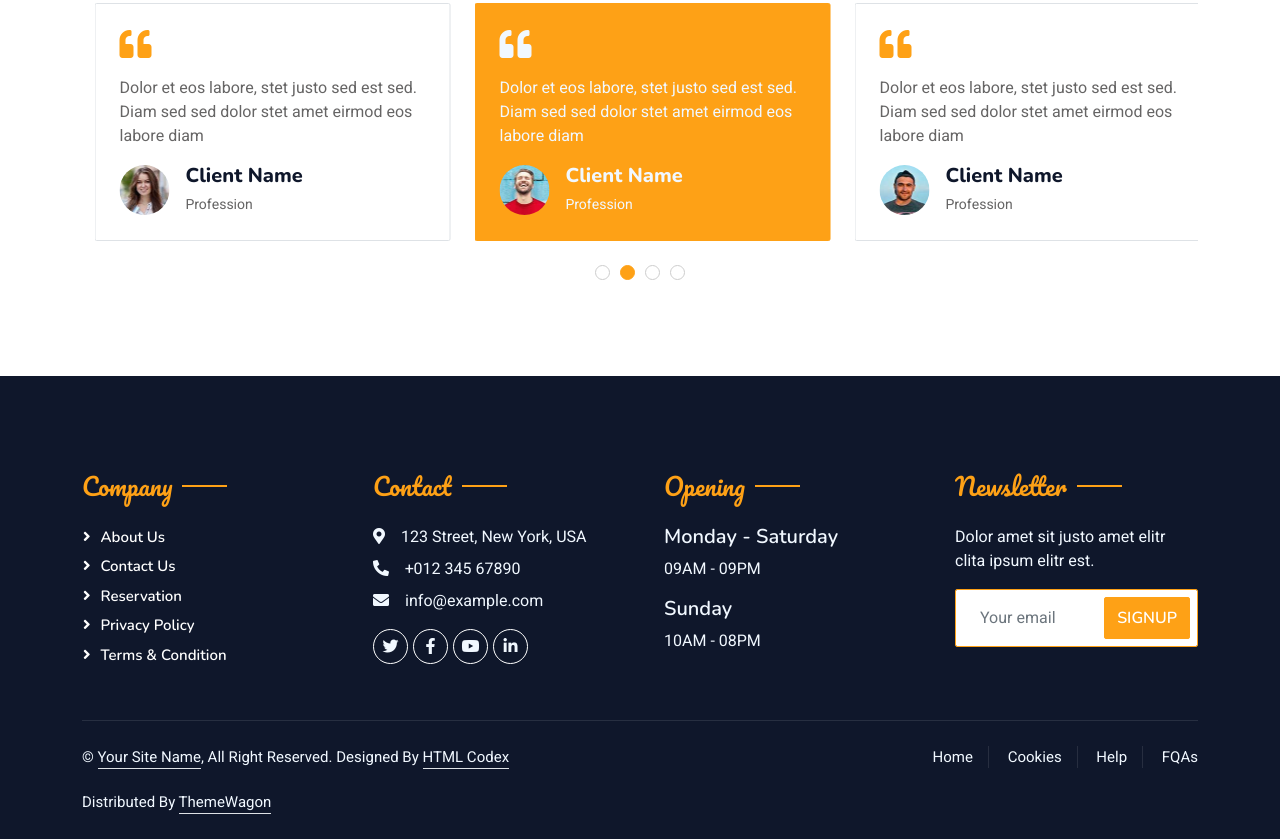
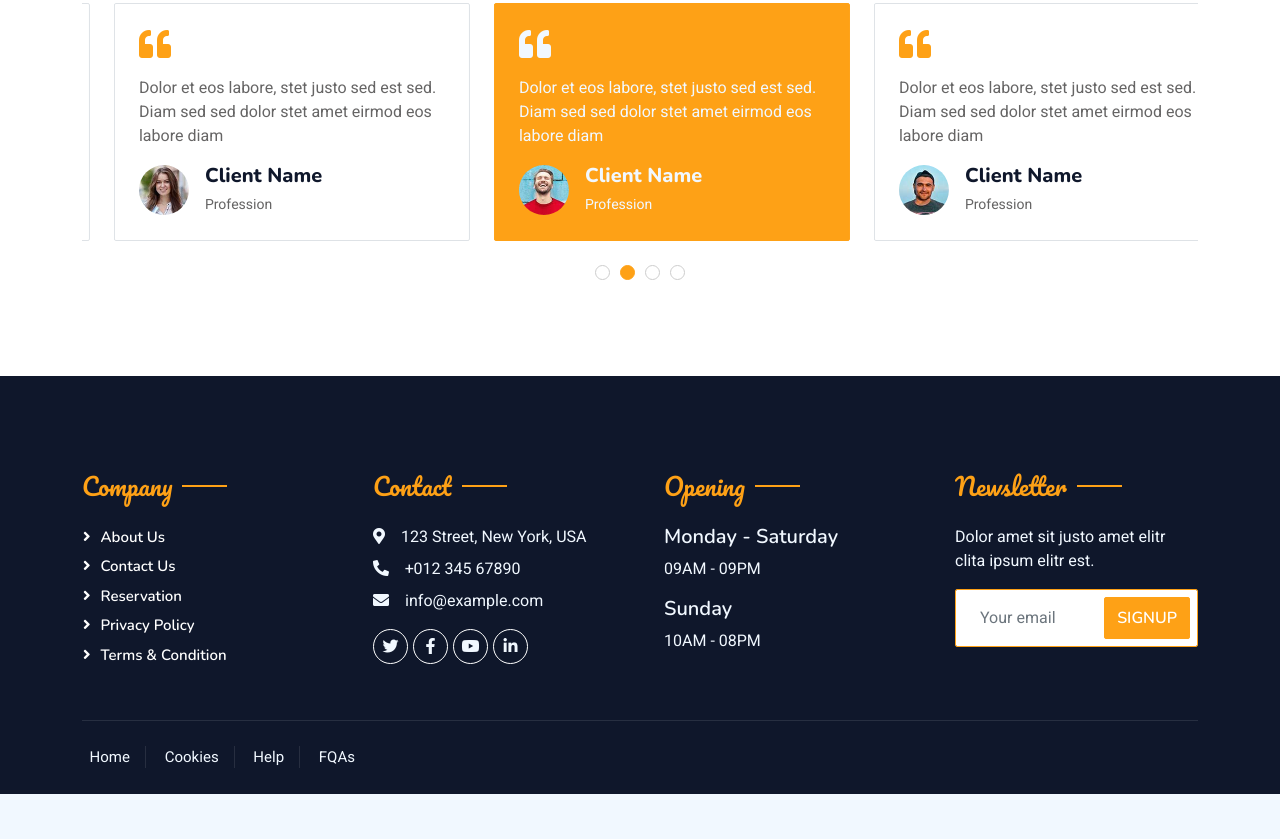
Before and after one commit to code-house10/rest, a plain HTML site: page testimonial.html in a window 1280 px wide. Shown: the part 618-1457 px from the top of the page. After the commit the page ends 1412 px from the top, so only its background shows below. Drawn offline with nearby package versions, Linux system fonts and the light colour scheme.

Commit message:
Update testimonial.html

```diff
--- a/testimonial.html
+++ b/testimonial.html
@@ -192,12 +192,7 @@
                 <div class="copyright">
                     <div class="row">
                         <div class="col-md-6 text-center text-md-start mb-3 mb-md-0">
-                            &copy; <a class="border-bottom" href="#">Your Site Name</a>, All Right Reserved.
 
-							<!--/*** This template is free as long as you keep the footer author’s credit link/attribution link/backlink. If you'd like to use the template without the footer author’s credit link/attribution link/backlink, you can purchase the Credit Removal License from "https://htmlcodex.com/credit-removal". Thank you for your support. ***/-->
-							Designed By <a class="border-bottom" href="https://htmlcodex.com">HTML Codex</a><br><br>
-                            Distributed By <a class="border-bottom" href="https://themewagon.com" target="_blank">ThemeWagon</a>
-                        </div>
                         <div class="col-md-6 text-center text-md-end">
                             <div class="footer-menu">
                                 <a href="">Home</a>
```
